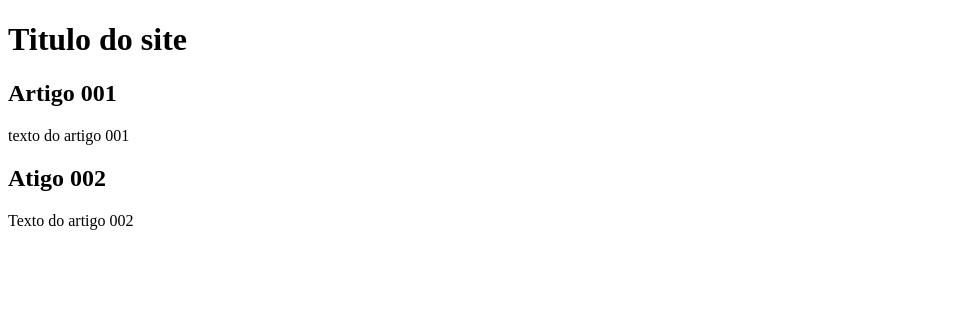
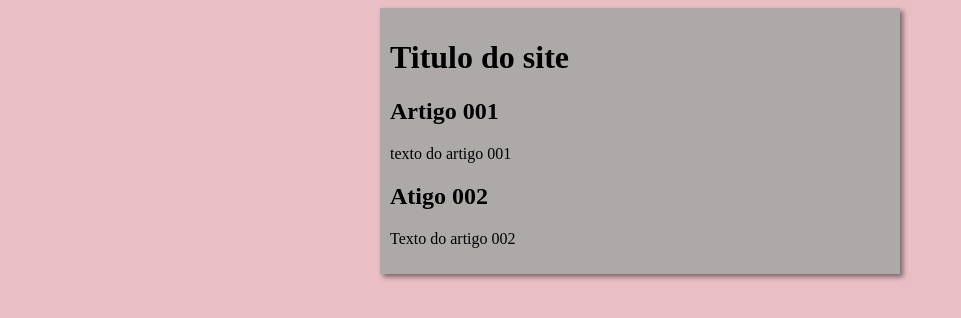
Before and after one commit to AnaFerreiraB/Projeto-site, a plain HTML site: page index.html in a window 1280 px wide. Shown: the whole page, without its empty margins (0-961 px from the left). Drawn offline with Linux system fonts and the light colour scheme.

Commit message:
inicio design

```diff
--- a/index.html
+++ b/index.html
@@ -4,6 +4,7 @@
     <meta charset="UTF-8">
     <meta name="viewport" content="width=device-width, initial-scale=1.0">
     <title>Titulo do site</title>
+    <link rel="stylesheet" href="style.css">
 </head>
 <body>
     <main>
--- /dev/null
+++ b/style.css
@@ -0,0 +1,16 @@
+{
+    Font-family: arial, helvetica, sans-serif;
+    font-size:16px;
+}
+
+body {
+    background-color: rgb(233, 190, 197);
+}
+
+main {
+    background-color: rgb(173, 169, 169);
+    width: 500px;
+    margin: auto;
+    padding: 10px;
+    box-shadow: 3px 3px 5px rgba(0, 0, 0, 0.473);
+}
```
